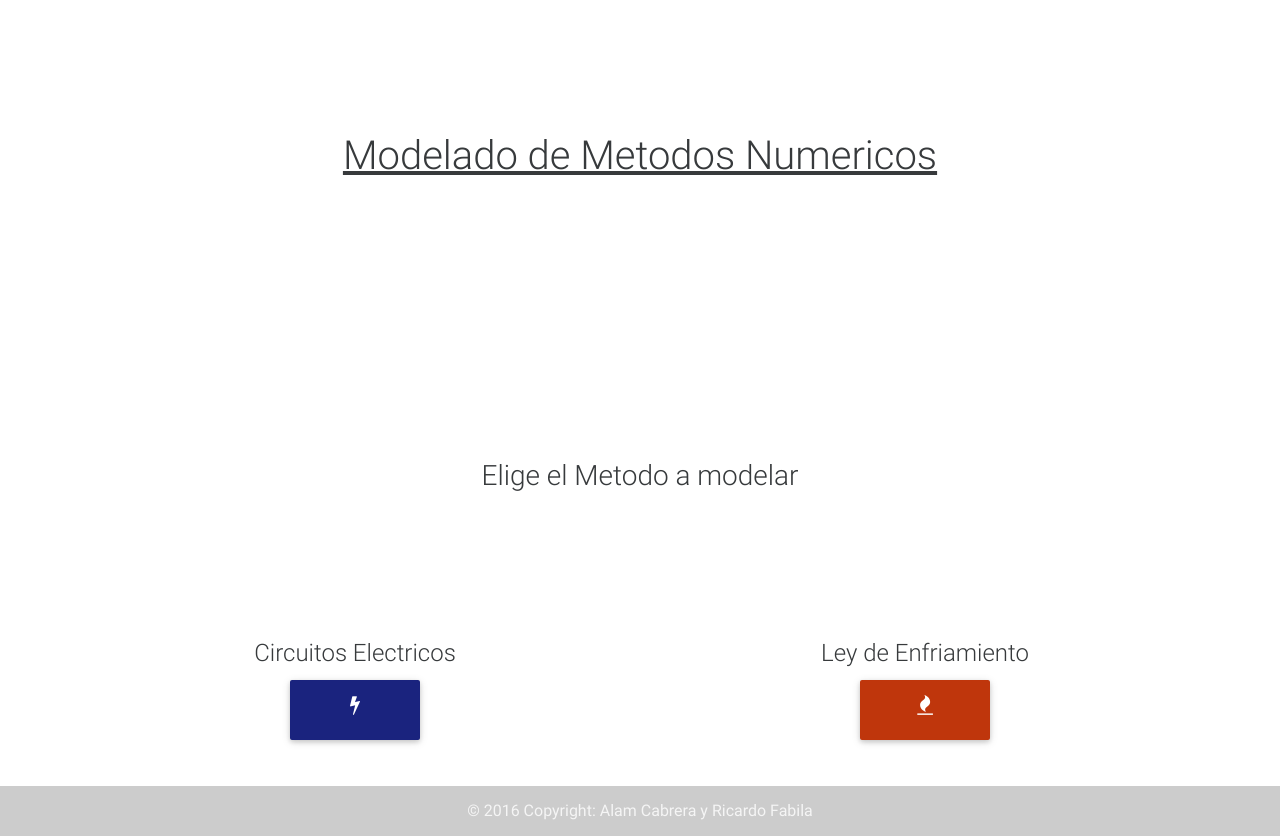
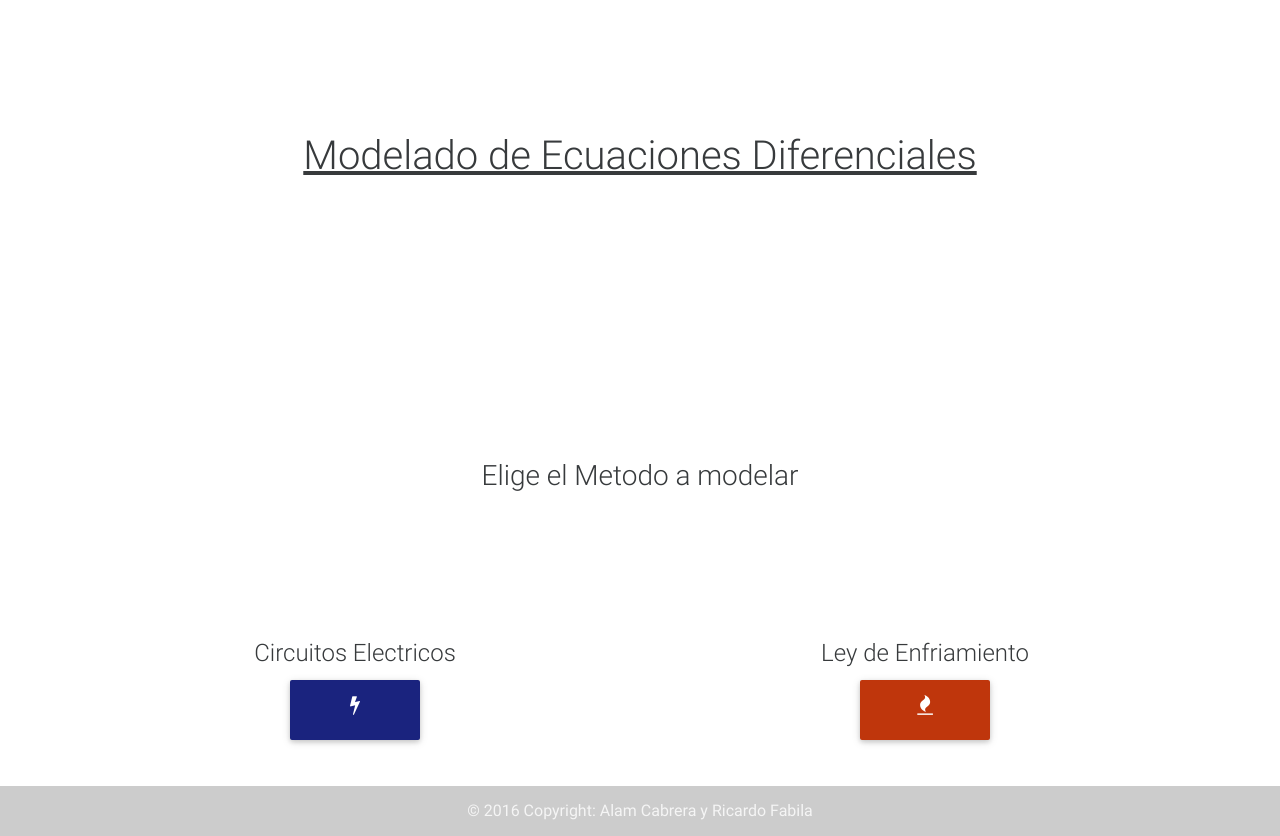
Before and after one commit to ricardofabila/ecuaciones-diferenciales, a plain HTML site: page index.html in a window 1280 px wide. Drawn offline with Linux system fonts and the light colour scheme.

Commit message:
Update index.html

```diff
--- a/index.html
+++ b/index.html
@@ -18,7 +18,7 @@
         <div class="container">
             <div style="height: 40vh">
                 <div class="flex-center">
-                    <h1 class="animated slideInDown"><ins>Modelado de Metodos Numericos</ins></h1>
+                    <h1 class="animated slideInDown"><ins>Modelado de Ecuaciones Diferenciales </ins></h1>
                 </div>
             </div>
             <div style="height: 40vh">
```
